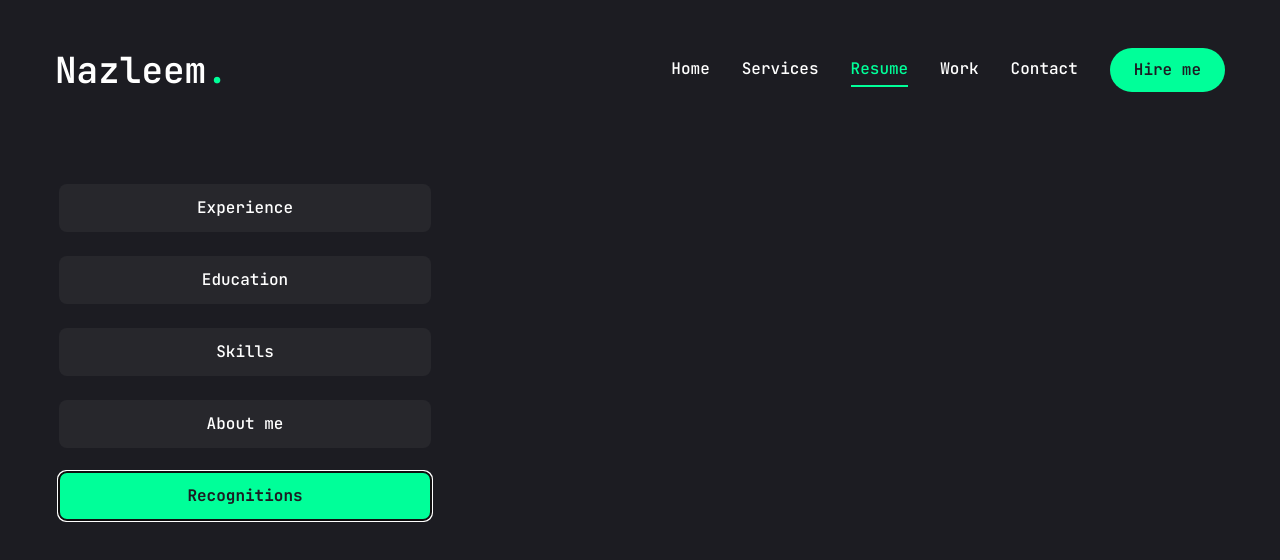
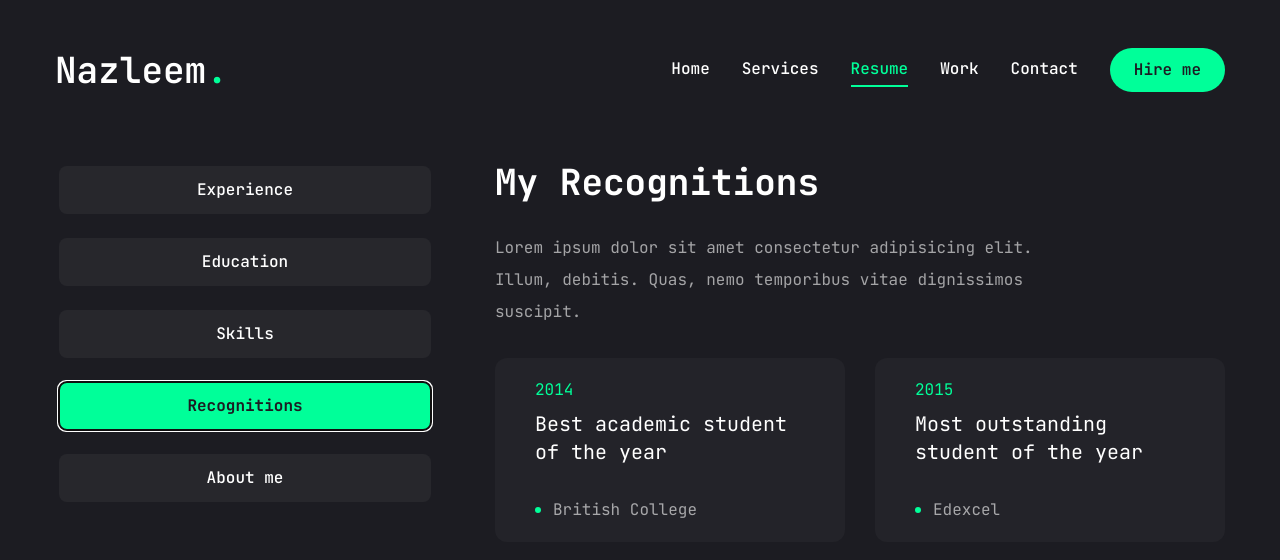
Before and after one commit to Mohammed-Nazleem/nazleem-portfolio, a Next.js app in the folder my-portfolio/: page /resume in a window 1280 px wide. Both pictures are taken after a click on the tab "Recognitions". Shown: the top 560 px of the page. Built offline with nearby package versions, Linux system fonts and the light colour scheme.

Commit message:
Updated recognitions data

```diff
--- a/my-portfolio/app/resume/page.jsx
+++ b/my-portfolio/app/resume/page.jsx
@@ -144,10 +144,21 @@ const skills = {
 
 // recognition data
 const recognition = {
-  icon: "",
-  title: "",
-  description: "",
-
+  title: "My recognitions",
+  description:
+  "Lorem ipsum dolor sit amet consectetur adipisicing elit. Illum, debitis. Quas, nemo temporibus vitae dignissimos suscipit.",
+  awardSet: [
+    {
+      name: "Best academic student of the year",
+      year: 2014,
+      college: "British College",
+    },
+    {
+      name: "Most outstanding student of the year",
+      year: 2015,
+      college: "Edexcel",
+    },
+  ],
 };
 
 const Resume = () => {
@@ -173,8 +184,8 @@ const Resume = () => {
             <TabsTrigger value="experience">Experience</TabsTrigger>
             <TabsTrigger value="education">Education</TabsTrigger>
             <TabsTrigger value="skills">Skills</TabsTrigger>
+            <TabsTrigger value="recognition">Recognitions</TabsTrigger>
             <TabsTrigger value="about">About me</TabsTrigger>
-            <TabsTrigger value="recognition">Recognitions</TabsTrigger>
           </TabsList>
 
           {/* content */}
@@ -273,6 +284,37 @@ const Resume = () => {
               </div>
             </TabsContent>
 
+            {/* recognitions */}
+            <TabsContent value="recognition" className="w-full">
+              <div className="flex flex-col gap-[30px] text-center xl:text-left">
+                <h3 className="text-4xl font-bold capitalize">{recognition.title}</h3>
+                <p className="max-w-[600px] text-white/60 mx-auto xl:mx-0">
+                  {recognition.description}
+                </p>
+                <ScrollArea className="h-[400px]">
+                  <ul className="grid grid-cols-1 lg:grid-cols-2 gap-[30px]">
+                    {recognition.awardSet.map((item, index) => {
+                      return (
+                        <li
+                          key={index}
+                          className="bg-[#232329] h-[184px] py-6 px-10 rounded-xl flex flex-col justify-center items-center lg:items-start gap-1"
+                        >
+                          <span className="text-accent">{item.year}</span>
+                          <h3 className="text-xl max-w-[260px] min-h-[80px] text-center lg:text-left">
+                            {item.name}
+                          </h3>
+                          <div className="flex items-center gap-3">
+                            <span className="w-[6px] h-[6px] rounded-full bg-accent"></span>
+                            <p className="text-white/60">{item.college}</p>
+                          </div>
+                        </li>
+                      );
+                    })}
+                  </ul>
+                </ScrollArea>
+              </div>
+            </TabsContent>
+
             {/* about */}
             <TabsContent
               value="about"
```
